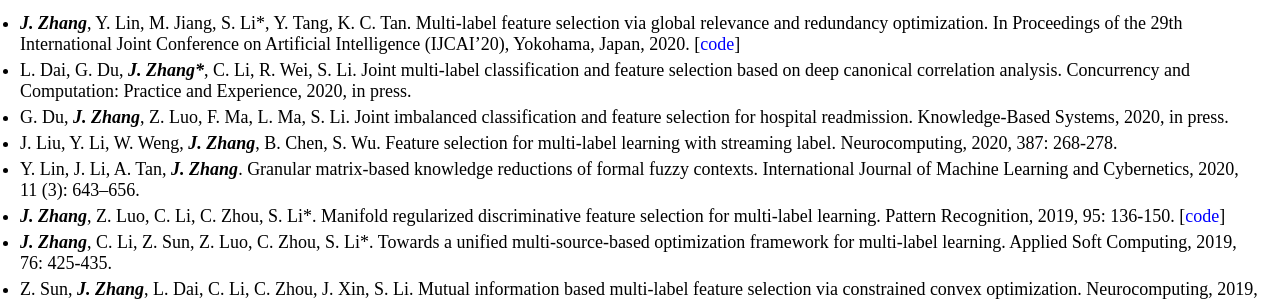
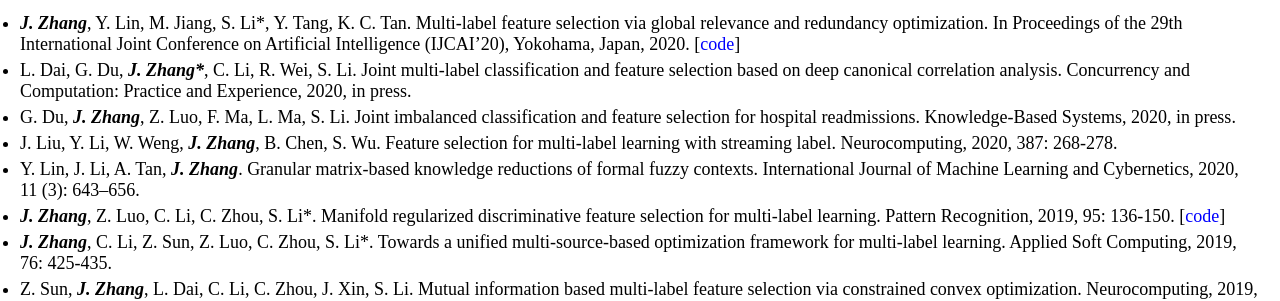
Before and after one commit to jiazhang-ml/jiazhang-ml.github.io, a Jekyll site: the page built from index.md, in a window 1280 px wide. Shown: the part 436-737 px from the top of the page. Built offline with Jekyll 4.4.1, drawn with Linux system fonts in a browser that asks for light colours.

Commit message:
Update index.md

```diff
--- a/index.md
+++ b/index.md
@@ -21,7 +21,7 @@ I am boardly interested in machine learning and data mining. Now I am working on
 
 * ***J. Zhang***, Y. Lin, M. Jiang, S. Li\*, Y. Tang, K. C. Tan. Multi-label feature selection via global relevance and redundancy optimization. In Proceedings of the 29th International Joint Conference on Artificial Intelligence (IJCAI’20), Yokohama, Japan, 2020. [[code](GRRO-master.zip)]
 * L. Dai, G. Du, ***J. Zhang\****, C. Li, R. Wei, S. Li. Joint multi-label classification and feature selection based on deep canonical correlation analysis. Concurrency and Computation: Practice and Experience, 2020, in press.
-* G. Du, ***J. Zhang***, Z. Luo, F. Ma, L. Ma, S. Li. Joint imbalanced classification and feature selection for hospital readmission. Knowledge-Based Systems, 2020, in press.
+* G. Du, ***J. Zhang***, Z. Luo, F. Ma, L. Ma, S. Li. Joint imbalanced classification and feature selection for hospital readmissions. Knowledge-Based Systems, 2020, in press.
 * J. Liu, Y. Li, W. Weng, ***J. Zhang***, B. Chen, S. Wu. Feature selection for multi-label learning with streaming label. Neurocomputing, 2020, 387: 268-278.
 * Y. Lin, J. Li, A. Tan, ***J. Zhang***. Granular matrix-based knowledge reductions of formal fuzzy contexts. International Journal of Machine Learning and Cybernetics, 2020, 11 (3): 643–656.
 * ***J. Zhang***, Z. Luo, C. Li, C. Zhou, S. Li\*. Manifold regularized discriminative feature selection for multi-label learning. Pattern Recognition, 2019, 95: 136-150. [[code](MDFS-master.zip)]
```
